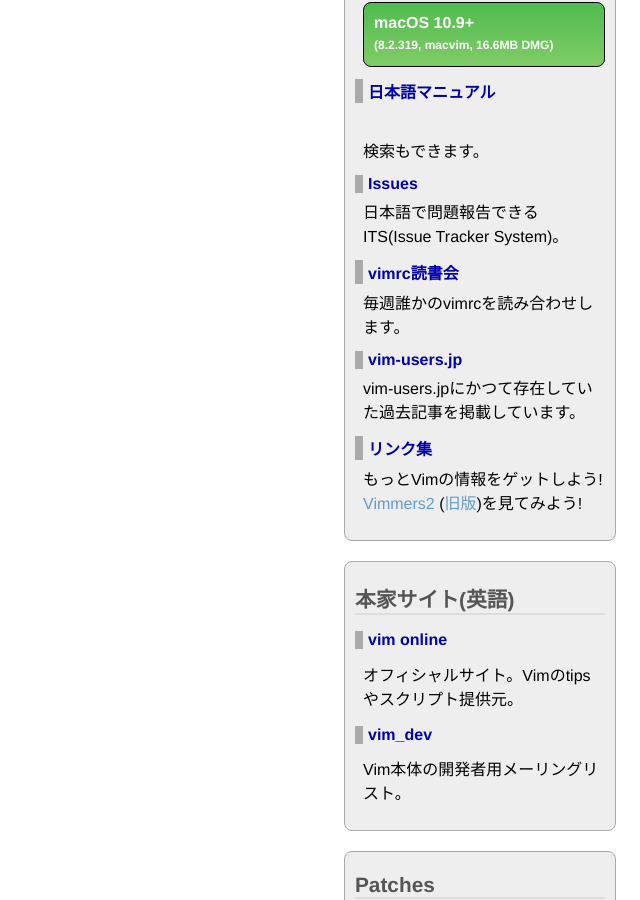
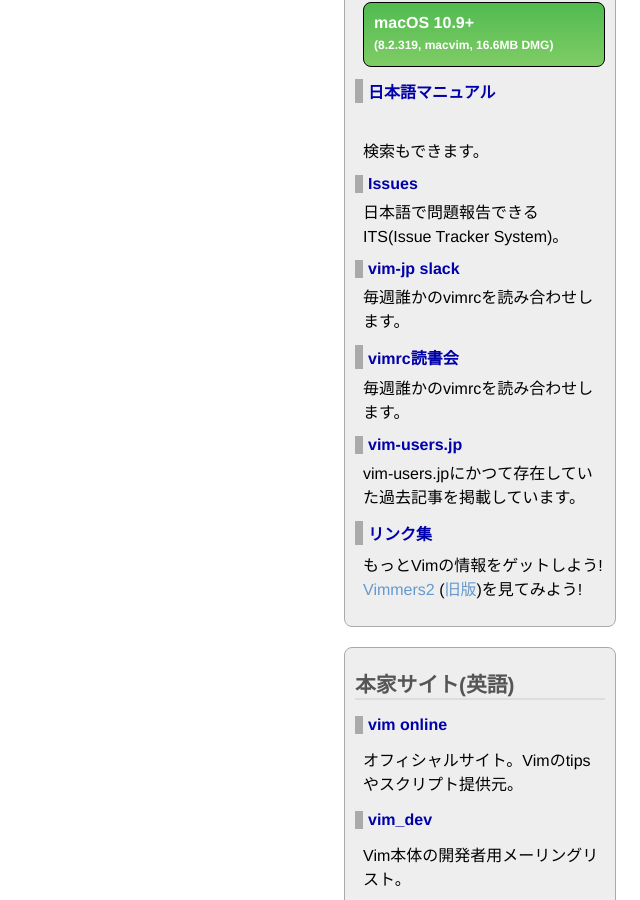
Before and after one commit to vim-jp/vim-jp.github.io, a Jekyll site: the page built from 403.html, in a window 1280 px wide and 900 px high, scrolled down 399 px. Shown: the whole window, without its empty margins (640-1280 px from the left). Built offline with Jekyll 4.4.1, drawn with Linux system fonts in a browser that asks for light colours; nearby versions of some CDN libraries; comment, search, counter and statistics services are not loaded.

Commit message:
Add link to Slack

```diff
--- a/_layouts/default.html
+++ b/_layouts/default.html
@@ -94,6 +94,8 @@
 					</dd>
 					<dt><a href="https://github.com/vim-jp/issues/issues">Issues</a></dt>
 					<dd>日本語で問題報告できるITS(Issue Tracker System)。</dd>
+					<dt><a href="https://vim-jp.slack.com/">vim-jp slack</a></dt>
+					<dd>毎週誰かのvimrcを読み合わせします。</dd>
 					<dt><a href="//vim-jp.org/reading-vimrc">vimrc読書会</a></dt>
 					<dd>毎週誰かのvimrcを読み合わせします。</dd>
 					<dt><a href="//vim-jp.org/vim-users-jp">vim-users.jp</a></dt>
```
